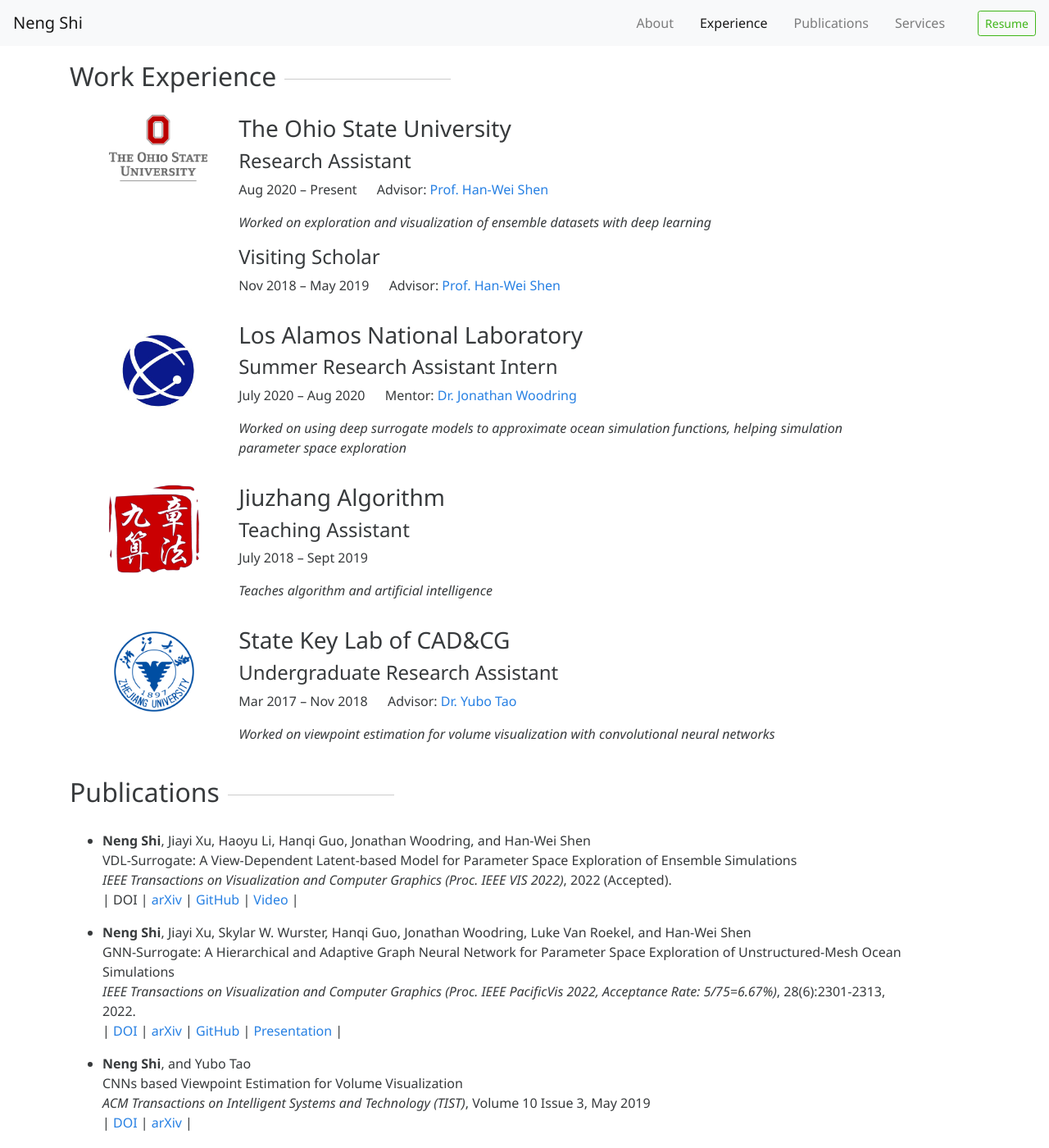
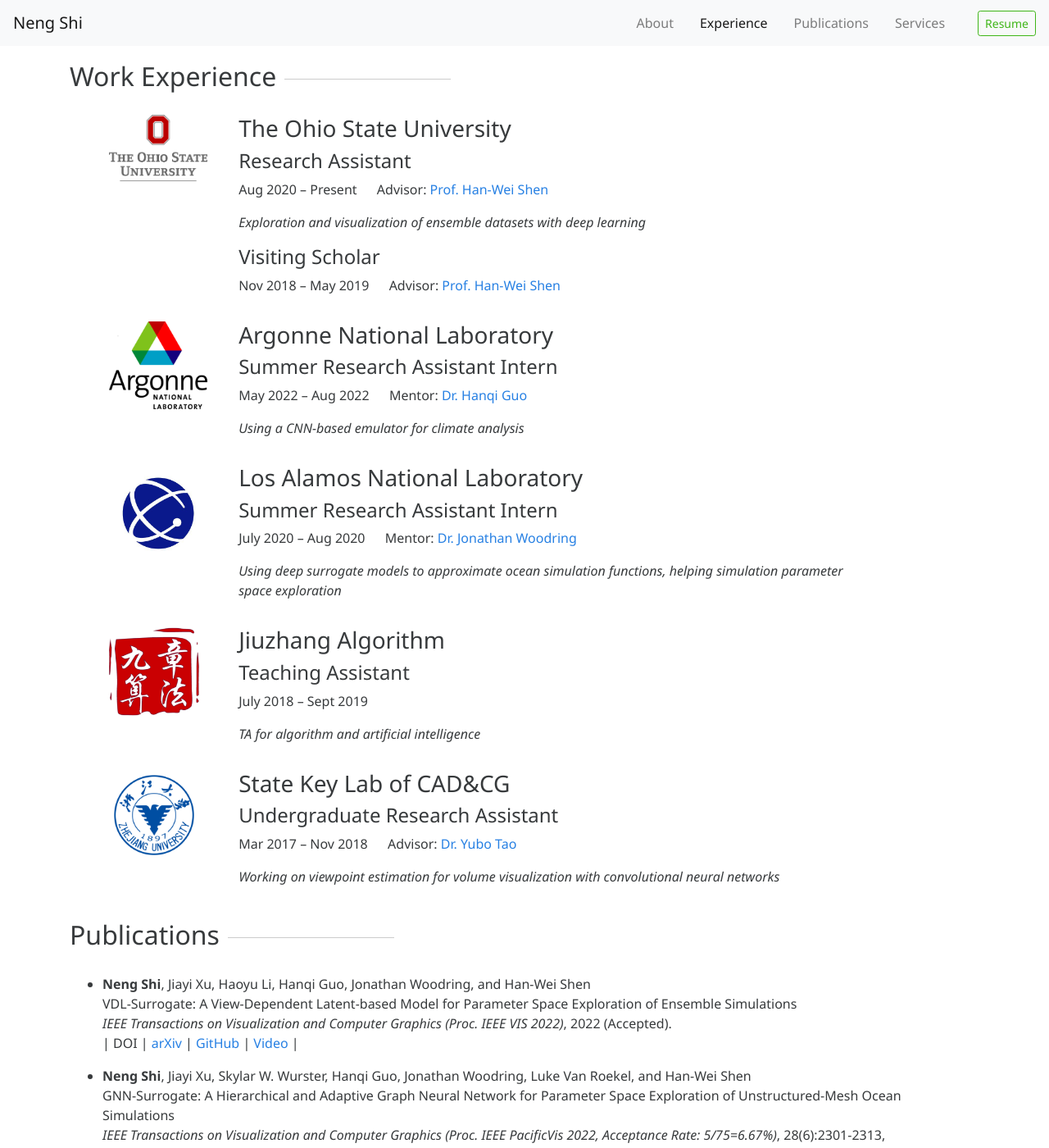
Before and after one commit to trainsn/trainsn.github.io, a Jekyll site: the page built from index.html, in a window 1280 px wide and 1400 px high, scrolled down 804 px. Shown: the whole window at 82% size. Built offline with Jekyll 4.4.1, drawn with Linux system fonts in a browser that asks for light colours; nearby versions of some CDN libraries; a style sheet for code colours, icons or effects is not loaded.

Commit message:
add ANL experience

```diff
--- a/_includes/experience.html
+++ b/_includes/experience.html
@@ -10,9 +10,20 @@
       <h3>The Ohio State University</h3>
       <h4>Research Assistant</h4>
       <p>Aug 2020 – Present &emsp; Advisor: <a href="http://web.cse.ohio-state.edu/~shen.94" target="_blank">Prof. Han-Wei Shen</a></p>
-      <p><em>Worked on exploration and visualization of ensemble datasets with deep learning</em></p>
+      <p><em>Exploration and visualization of ensemble datasets with deep learning</em></p>
       <h4>Visiting Scholar</h4>
       <p>Nov 2018 – May 2019 &emsp; Advisor: <a href="http://web.cse.ohio-state.edu/~shen.94" target="_blank">Prof. Han-Wei Shen</a></p>
+    </div>  </div>
+
+  <div class="row mb-3">
+    <div class="col-lg-2">
+      <img src="{{ "/assets/img/argonne_logo.png" | relative_url }}" alt="argonne-logo" class="img-fluid mb-3" width="120" height="81">
+    </div>
+    <div class="col-lg-10">
+      <h3>Argonne National Laboratory</h3>
+      <h4>Summer Research Assistant Intern</h4>
+      <p>May 2022 – Aug 2022 &emsp; Mentor: <a href="https://hguo.github.io" target="_blank">Dr. Hanqi Guo</a></p>
+      <p><em>Using a CNN-based emulator for climate analysis</em></p>
     </div>  </div>
 
   <div class="row mb-3">
@@ -23,7 +34,7 @@
       <h3>Los Alamos National Laboratory</h3>
       <h4>Summer Research Assistant Intern</h4>
       <p>July 2020 – Aug 2020 &emsp; Mentor: <a href="https://www.lanl.gov/search-capabilities/profiles/jonathan-woodring.shtml" target="_blank">Dr. Jonathan Woodring</a></p>
-      <p><em>Worked on using deep surrogate models to approximate ocean simulation functions, helping simulation parameter space exploration</em></p>
+      <p><em>Using deep surrogate models to approximate ocean simulation functions, helping simulation parameter space exploration</em></p>
     </div>  </div>
 
   <div class="row mb-3">
@@ -34,7 +45,7 @@
       <h3>Jiuzhang Algorithm</h3>
       <h4>Teaching Assistant</h4>
       <p>July 2018 – Sept 2019</p>
-      <p><em>Teaches algorithm and artificial intelligence</em></p>
+      <p><em>TA for algorithm and artificial intelligence</em></p>
     </div>
   </div>
 
@@ -46,7 +57,7 @@
       <h3>State Key Lab of CAD&CG</h3>
       <h4>Undergraduate Research Assistant</h4>
       <p>Mar 2017 – Nov 2018 &emsp; Advisor: <a href="http://www.cad.zju.edu.cn/home/ybtao/" target="_blank">Dr. Yubo Tao</a></p>
-      <p><em>Worked on viewpoint estimation for volume visualization with convolutional neural networks</em></p>
+      <p><em>Working on viewpoint estimation for volume visualization with convolutional neural networks</em></p>
     </div>
   </div>
 
```
Also changed, not shown: assets/img/argonne_logo.png (added).
